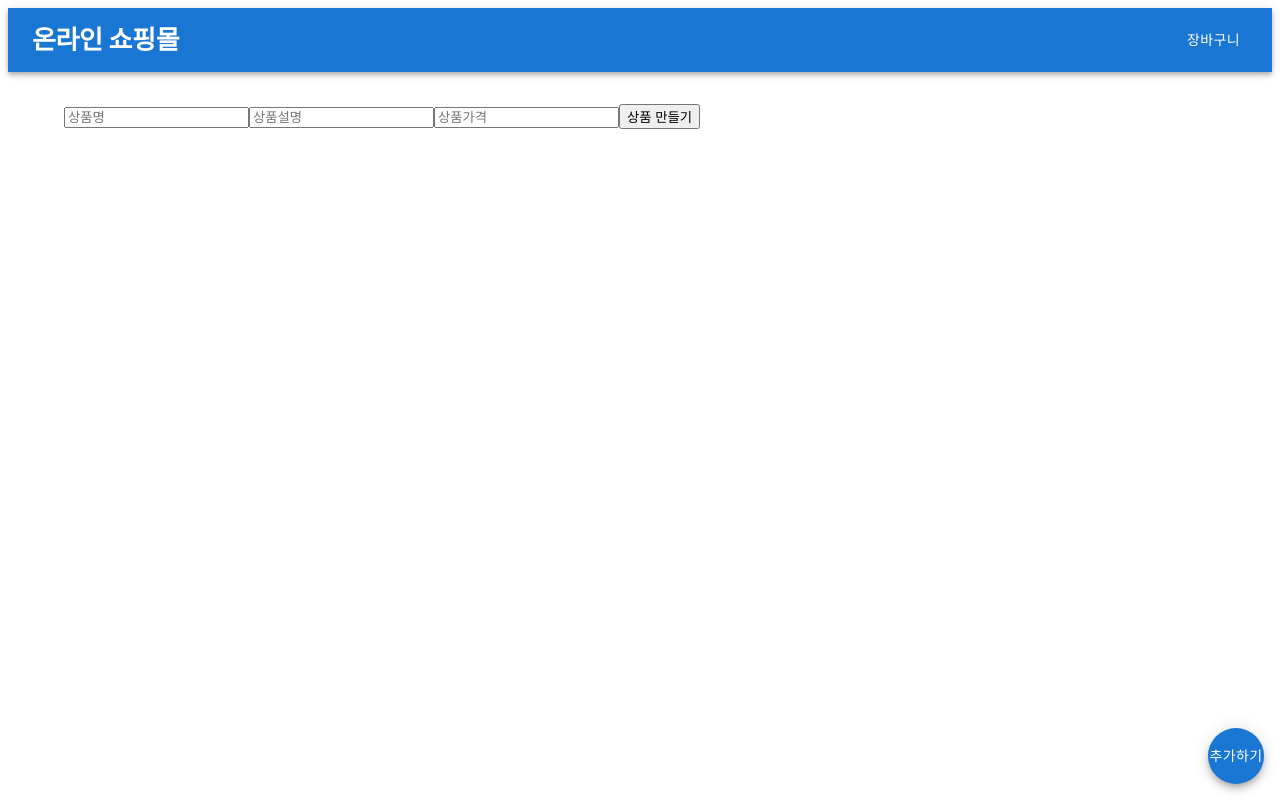
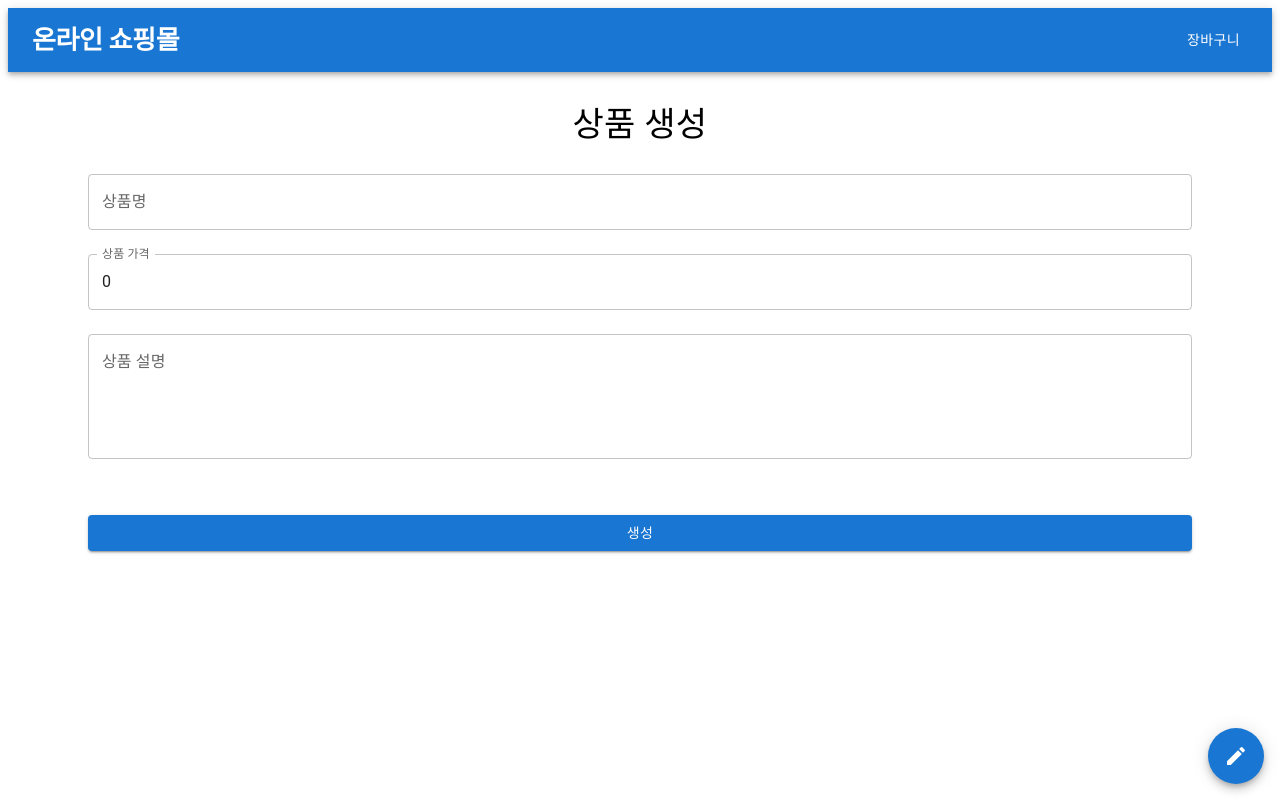
Before and after one commit to dlsrksrhk/react_shopping_app, a React (Create React App) app in the folder shopping_app/client/: page /create in a window 1280 px wide. Built offline with nearby package versions, Linux system fonts and the light colour scheme.

Commit message:
상품 등록 페이지쪽만 변경

```diff
--- a/shopping_app/client/src/components/create/ProductCreateForm.tsx
+++ b/shopping_app/client/src/components/create/ProductCreateForm.tsx
@@ -2,13 +2,33 @@
 
 import { useState } from "react";
 import { ProductType } from "../../types";
+import { Button, Container, TextField, Typography } from "@mui/material";
 
 const ProductCreateForm = () => {
   const [name, setName] = useState('');
   const [explanation, setExplanation] = useState('');
   const [price, setPrice] = useState(0);
 
-  const handleCreate = (newProduct: Omit<ProductType, 'id'>) => {
+  const handleNameChange = (e: React.ChangeEvent<HTMLInputElement>) => {
+    setName(e.target.value);
+  }
+
+  const handlePriceChange = (e: React.ChangeEvent<HTMLInputElement>) => {
+    setPrice(parseInt(e.target.value));
+  }
+
+  const handleExplanationChange = (e: React.ChangeEvent<HTMLInputElement>) => {
+    setExplanation(e.target.value);
+  }
+
+  const handleCreate = (event: React.FormEvent) => {
+    event.preventDefault();
+    const newProduct: Omit<ProductType, "id"> = {
+      name,
+      explanation,
+      price
+    };
+
     fetch(`/product`, {
       method: "POST",
       headers: {
@@ -23,18 +43,19 @@ const ProductCreateForm = () => {
   };
 
   return (
-    <form onSubmit={
-      (event) => {
-        event.preventDefault();
-        console.log(name, explanation, price);
-        handleCreate({ name, explanation, price });
-      }
-    }>
-      <input type="text" placeholder="상품명" onChange={(e) => setName(e.target.value)} />
-      <input type="text" placeholder="상품설명" onChange={(e) => setExplanation(e.target.value)} />
-      <input type="number" placeholder="상품가격" onChange={(e) => setPrice(parseInt(e.target.value))} />
-      <button type="submit">상품 만들기</button>
-    </form>
+    <>
+      <Container>
+        <Typography variant="h4" align="center" gutterBottom>
+          상품 생성
+        </Typography>
+        <form onSubmit={handleCreate}>
+          <TextField label="상품명" fullWidth value={name} margin="normal" onChange={handleNameChange} />
+          <TextField label="상품 가격" fullWidth value={price} margin="normal" onChange={handlePriceChange} />
+          <TextField label="상품 설명" fullWidth multiline rows={4} value={explanation} margin="normal" onChange={handleExplanationChange} />
+          <Button type="submit" variant="contained" color="primary" fullWidth sx={{ marginTop: 6 }}>생성</Button>
+        </form>
+      </Container>
+    </>
   );
 }
 
--- a/shopping_app/client/src/components/shared/Layout.tsx
+++ b/shopping_app/client/src/components/shared/Layout.tsx
@@ -2,6 +2,7 @@
 
 import { AppBar, Box, Button, Container, Fab, Toolbar, Typography } from "@mui/material";
 import { useNavigate } from "react-router-dom";
+import CreateIcon from '@mui/icons-material/Create';
 
 type Props = {
   children: React.ReactNode;
@@ -32,9 +33,9 @@ const Layout = ({ children }: Props) => {
         </Container>
       </Box>
 
-      <Box sx={{position: 'fixed', right: '16px', bottom: '16px'}}>
+      <Box sx={{ position: 'fixed', right: '16px', bottom: '16px' }}>
         <Fab color="primary" onClick={handlePushCreatePage}>
-          추가하기
+          <CreateIcon />
         </Fab>
       </Box>
     </>
```
